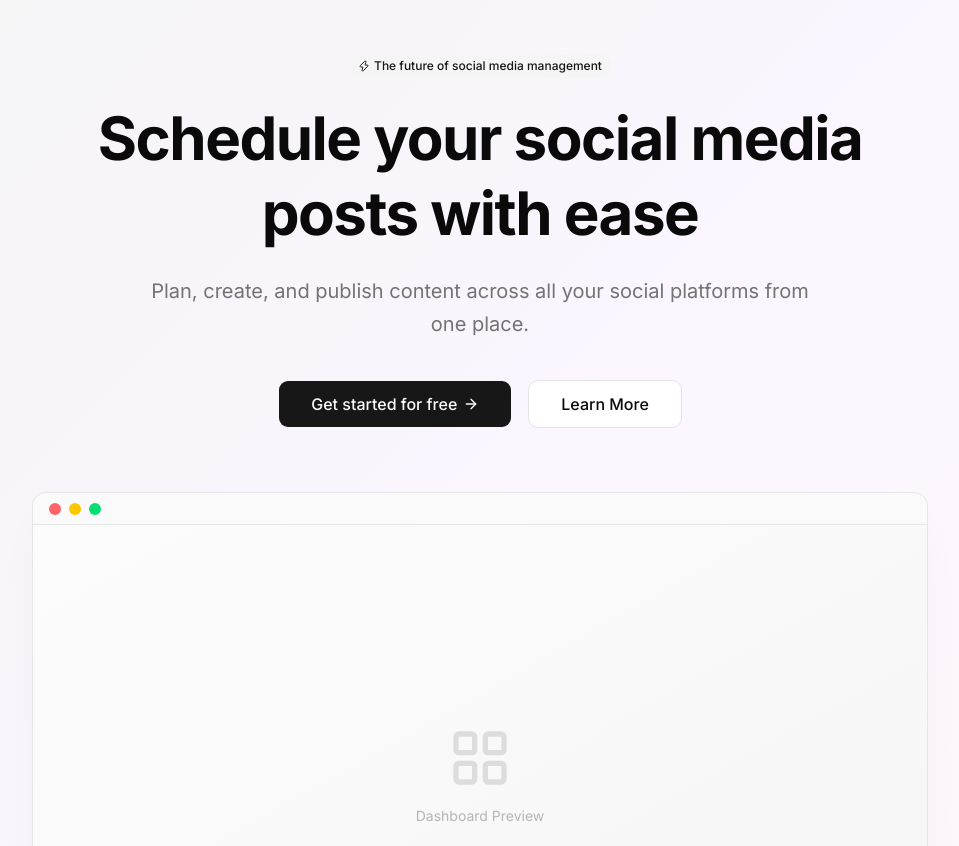
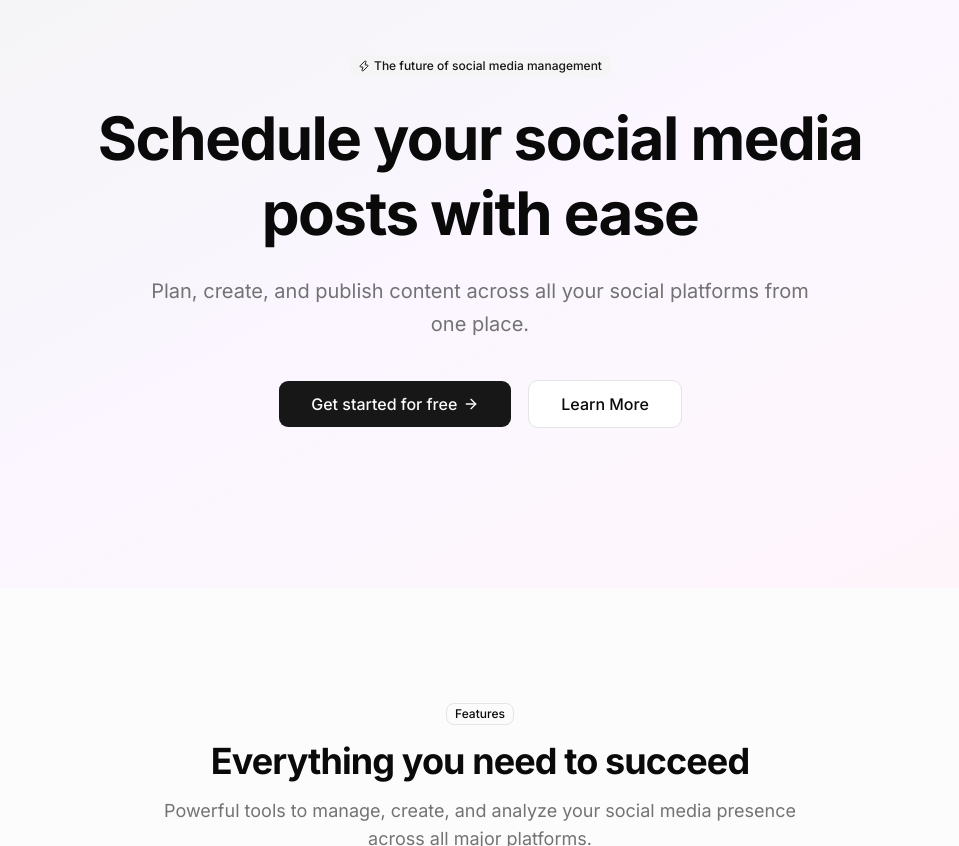
Before and after one commit to iaboughazala/social-post, a Next.js app: page /en in a window 1280 px wide. Shown: the part 106-952 px from the top of the page, without its empty margins (160-1119 px from the left). Built offline with nearby package versions, Linux system fonts and the light colour scheme.

Commit message:
Fix landing page - remove mockup, add links, fix layouts

```diff
--- a/src/app/[locale]/layout.tsx
+++ b/src/app/[locale]/layout.tsx
@@ -1,22 +1,11 @@
-import type { Metadata } from "next";
-import { Inter, Cairo } from "next/font/google";
 import { NextIntlClientProvider } from "next-intl";
 import { getMessages } from "next-intl/server";
 import { Toaster } from "@/components/ui/sonner";
 import { TooltipProvider } from "@/components/ui/tooltip";
 import { isRtl } from "@/i18n/config";
 import type { Locale } from "@/i18n/config";
-import "../globals.css";
 
-const inter = Inter({ subsets: ["latin"], variable: "--font-sans" });
-const cairo = Cairo({ subsets: ["arabic"], variable: "--font-arabic" });
-
-export const metadata: Metadata = {
-  title: "SocialPost - Schedule & Publish Content",
-  description: "Schedule and publish content across social media platforms",
-};
-
-export default async function RootLayout({
+export default async function LocaleLayout({
   children,
   params,
 }: {
@@ -26,18 +15,15 @@ export default async function RootLayout({
   const { locale } = await params;
   const messages = await getMessages();
   const rtl = isRtl(locale as Locale);
-  const fontClass = locale === "ar" ? cairo.variable : inter.variable;
 
   return (
-    <html lang={locale} dir={rtl ? "rtl" : "ltr"} suppressHydrationWarning>
-      <body className={`${fontClass} font-sans antialiased`}>
+    <div dir={rtl ? "rtl" : "ltr"} lang={locale}>
       <NextIntlClientProvider messages={messages}>
         <TooltipProvider>
           {children}
           <Toaster position={rtl ? "bottom-left" : "bottom-right"} />
         </TooltipProvider>
       </NextIntlClientProvider>
-      </body>
-    </html>
+    </div>
   );
 }
--- a/src/app/[locale]/page.tsx
+++ b/src/app/[locale]/page.tsx
@@ -1,4 +1,5 @@
 import { useTranslations } from "next-intl";
+import Link from "next/link";
 import { Button } from "@/components/ui/button";
 import { Card, CardContent, CardHeader, CardTitle, CardFooter } from "@/components/ui/card";
 import { Badge } from "@/components/ui/badge";
@@ -186,30 +187,17 @@ export default function LandingPage() {
             {t("heroSubtitle")}
           </p>
           <div className="mt-10 flex flex-col sm:flex-row items-center justify-center gap-4">
+            <Link href="/en/register">
               <Button size="lg" className="text-base px-8 h-12">
                 {t("cta")}
                 <ArrowRight className="size-4" />
               </Button>
+            </Link>
+            <Link href="#features">
               <Button variant="outline" size="lg" className="text-base px-8 h-12">
                 Learn More
               </Button>
-          </div>
-
-          {/* Decorative elements */}
-          <div className="mt-16 relative mx-auto max-w-4xl">
-            <div className="rounded-xl border bg-card shadow-2xl shadow-primary/5 overflow-hidden">
-              <div className="h-8 bg-muted/50 border-b flex items-center px-4 gap-2">
-                <div className="size-3 rounded-full bg-red-400" />
-                <div className="size-3 rounded-full bg-yellow-400" />
-                <div className="size-3 rounded-full bg-green-400" />
-              </div>
-              <div className="aspect-[16/9] bg-gradient-to-br from-muted/30 to-muted flex items-center justify-center">
-                <div className="text-center text-muted-foreground">
-                  <LayoutGrid className="size-16 mx-auto mb-4 opacity-20" />
-                  <p className="text-sm opacity-50">Dashboard Preview</p>
-                </div>
-              </div>
-            </div>
+            </Link>
           </div>
         </div>
       </section>
@@ -315,6 +303,7 @@ export default function LandingPage() {
                   </ul>
                 </CardContent>
                 <CardFooter>
+                  <Link href="/en/register" className="w-full">
                     <Button
                       variant={plan.popular ? "default" : "outline"}
                       className="w-full"
@@ -322,6 +311,7 @@ export default function LandingPage() {
                     >
                       {plan.cta}
                     </Button>
+                  </Link>
                 </CardFooter>
               </Card>
             ))}
--- a/src/app/layout.tsx
+++ b/src/app/layout.tsx
@@ -1,33 +1,25 @@
 import type { Metadata } from "next";
-import { Geist, Geist_Mono } from "next/font/google";
+import { Inter, Cairo } from "next/font/google";
 import "./globals.css";
 
-const geistSans = Geist({
-  variable: "--font-geist-sans",
-  subsets: ["latin"],
-});
-
-const geistMono = Geist_Mono({
-  variable: "--font-geist-mono",
-  subsets: ["latin"],
-});
+const inter = Inter({ subsets: ["latin"], variable: "--font-sans" });
+const cairo = Cairo({ subsets: ["arabic"], variable: "--font-arabic" });
 
 export const metadata: Metadata = {
-  title: "Create Next App",
-  description: "Generated by create next app",
+  title: "SocialPost - Schedule & Publish Content",
+  description: "Schedule and publish content across social media platforms",
 };
 
 export default function RootLayout({
   children,
-}: Readonly<{
+}: {
   children: React.ReactNode;
-}>) {
+}) {
   return (
-    <html
-      lang="en"
-      className={`${geistSans.variable} ${geistMono.variable} h-full antialiased`}
-    >
-      <body className="min-h-full flex flex-col">{children}</body>
+    <html lang="en" suppressHydrationWarning>
+      <body className={`${inter.variable} ${cairo.variable} font-sans antialiased`}>
+        {children}
+      </body>
     </html>
   );
 }
--- a/src/app/page.tsx
+++ b/src/app/page.tsx
@@ -1,65 +1,5 @@
-import Image from "next/image";
+import { redirect } from "next/navigation";
 
 export default function Home() {
-  return (
-    <div className="flex flex-col flex-1 items-center justify-center bg-zinc-50 font-sans dark:bg-black">
-      <main className="flex flex-1 w-full max-w-3xl flex-col items-center justify-between py-32 px-16 bg-white dark:bg-black sm:items-start">
-        <Image
-          className="dark:invert"
-          src="/next.svg"
-          alt="Next.js logo"
-          width={100}
-          height={20}
-          priority
-        />
-        <div className="flex flex-col items-center gap-6 text-center sm:items-start sm:text-left">
-          <h1 className="max-w-xs text-3xl font-semibold leading-10 tracking-tight text-black dark:text-zinc-50">
-            To get started, edit the page.tsx file.
-          </h1>
-          <p className="max-w-md text-lg leading-8 text-zinc-600 dark:text-zinc-400">
-            Looking for a starting point or more instructions? Head over to{" "}
-            <a
-              href="https://vercel.com/templates?framework=next.js&utm_source=create-next-app&utm_medium=appdir-template-tw&utm_campaign=create-next-app"
-              className="font-medium text-zinc-950 dark:text-zinc-50"
-            >
-              Templates
-            </a>{" "}
-            or the{" "}
-            <a
-              href="https://nextjs.org/learn?utm_source=create-next-app&utm_medium=appdir-template-tw&utm_campaign=create-next-app"
-              className="font-medium text-zinc-950 dark:text-zinc-50"
-            >
-              Learning
-            </a>{" "}
-            center.
-          </p>
-        </div>
-        <div className="flex flex-col gap-4 text-base font-medium sm:flex-row">
-          <a
-            className="flex h-12 w-full items-center justify-center gap-2 rounded-full bg-foreground px-5 text-background transition-colors hover:bg-[#383838] dark:hover:bg-[#ccc] md:w-[158px]"
-            href="https://vercel.com/new?utm_source=create-next-app&utm_medium=appdir-template-tw&utm_campaign=create-next-app"
-            target="_blank"
-            rel="noopener noreferrer"
-          >
-            <Image
-              className="dark:invert"
-              src="/vercel.svg"
-              alt="Vercel logomark"
-              width={16}
-              height={16}
-            />
-            Deploy Now
-          </a>
-          <a
-            className="flex h-12 w-full items-center justify-center rounded-full border border-solid border-black/[.08] px-5 transition-colors hover:border-transparent hover:bg-black/[.04] dark:border-white/[.145] dark:hover:bg-[#1a1a1a] md:w-[158px]"
-            href="https://nextjs.org/docs?utm_source=create-next-app&utm_medium=appdir-template-tw&utm_campaign=create-next-app"
-            target="_blank"
-            rel="noopener noreferrer"
-          >
-            Documentation
-          </a>
-        </div>
-      </main>
-    </div>
-  );
+  redirect("/en");
 }
```
Lines whose indentation alone changed are shown as unchanged.
